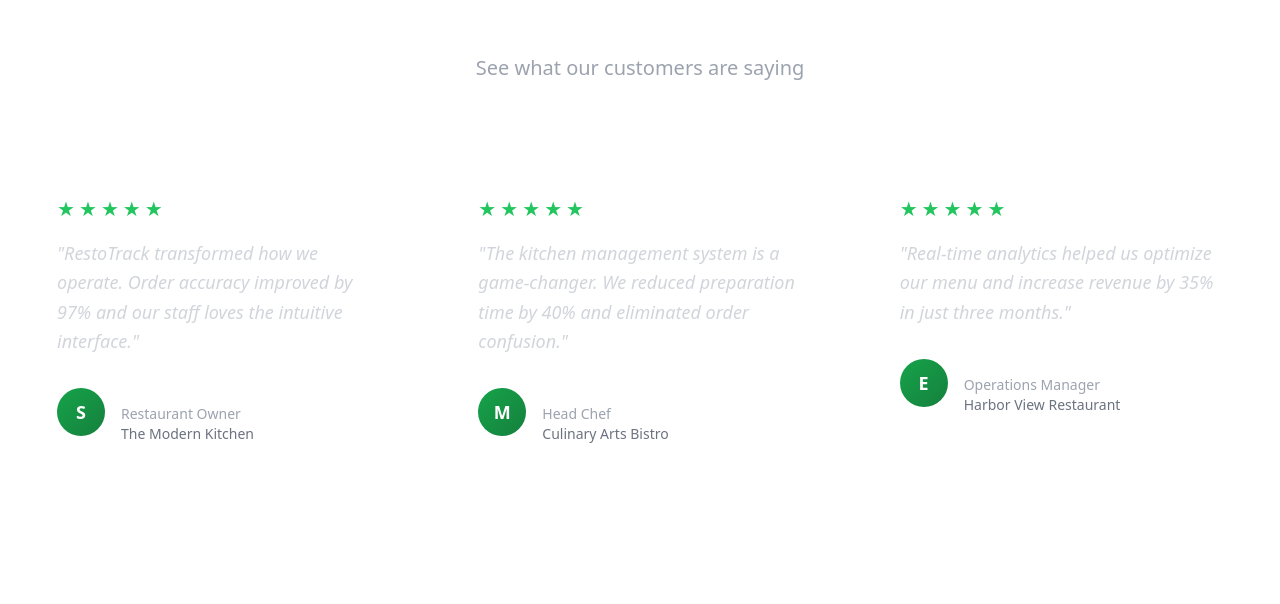
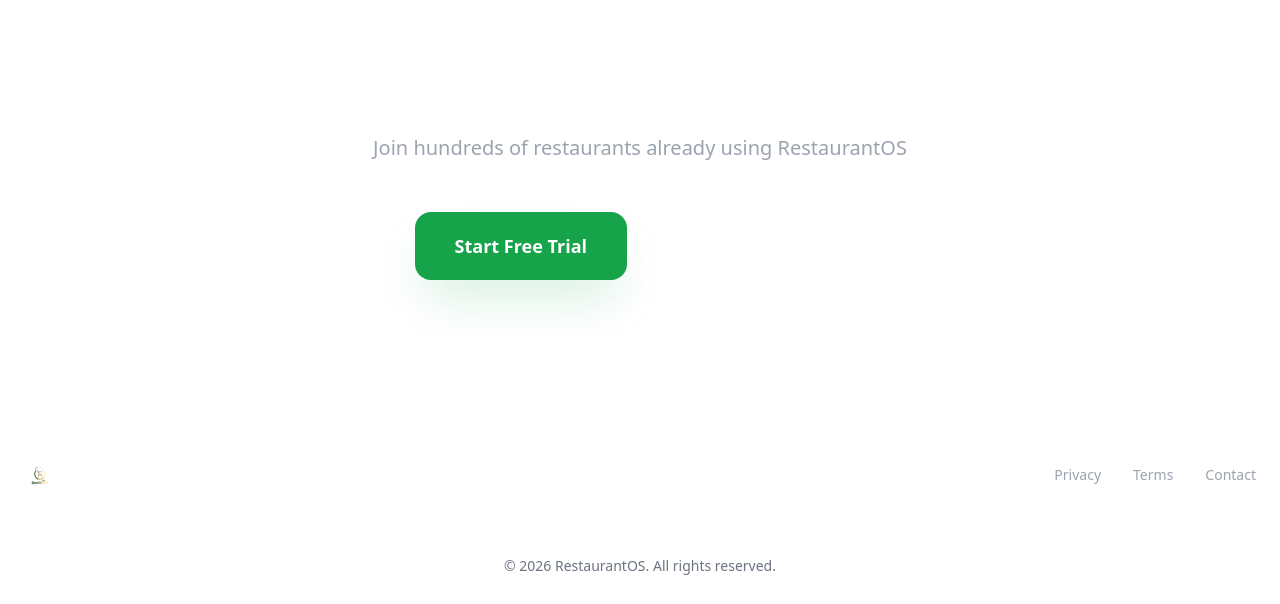
Before and after one commit to rohit27m/RestoManagement, a Next.js app in the folder client/: page / in a window 1280 px wide. Shown: the part 2193-2797 px from the top of the page. Built offline with nearby package versions, Linux system fonts and the light colour scheme.

Commit message:
Remove testimonials section and increase developer credit size
- Removed 'Trusted by restaurants' testimonials section
- Removed testimonials link from navbar
- Increased 'Developed By Rohit Munamarthi' text size (text-xl for label, text-2xl bold for name)
- Cleaned up unused testimonials array

```diff
--- a/client/app/page.tsx
+++ b/client/app/page.tsx
@@ -50,27 +50,6 @@
     },
   ];
 
-  const testimonials = [
-    {
-      name: 'Sarah Chen',
-      role: 'Restaurant Owner',
-      company: 'The Modern Kitchen',
-      quote: 'RestoTrack transformed how we operate. Order accuracy improved by 97% and our staff loves the intuitive interface.',
-    },
-    {
-      name: 'Michael Rodriguez',
-      role: 'Head Chef',
-      company: 'Culinary Arts Bistro',
-      quote: 'The kitchen management system is a game-changer. We reduced preparation time by 40% and eliminated order confusion.',
-    },
-    {
-      name: 'Emily Watson',
-      role: 'Operations Manager',
-      company: 'Harbor View Restaurant',
-      quote: 'Real-time analytics helped us optimize our menu and increase revenue by 35% in just three months.',
-    },
-  ];
-
   return (
     <>
       {/* Global Cinematic Background */}
@@ -115,7 +94,6 @@
 
           <div className="hidden md:flex items-center gap-8">
             <a href="#features" className="text-gray-400 hover:text-white transition-colors text-sm font-medium">Features</a>
-            <a href="#testimonials" className="text-gray-400 hover:text-white transition-colors text-sm font-medium">Testimonials</a>
             <Link href="/login">
               <motion.button
                 whileHover={{ scale: 1.05 }}
@@ -212,8 +190,8 @@
               transition={{ duration: 1, delay: 0.8 }}
               className="pt-8"
             >
-              <p className="text-gray-500 text-sm font-medium">
-                Developed By <span className="text-white font-semibold">Rohit Munamarthi</span>
+              <p className="text-gray-400 text-xl font-semibold">
+                Developed By <span className="text-white font-bold text-2xl">Rohit Munamarthi</span>
               </p>
             </motion.div>
           </motion.div>
@@ -272,61 +250,6 @@
                   <div className="text-5xl mb-6">{feature.icon}</div>
                   <h3 className="text-xl font-bold text-white mb-3">{feature.title}</h3>
                   <p className="text-gray-400 leading-relaxed">{feature.description}</p>
-                </div>
-              </motion.div>
-            ))}
-          </div>
-        </div>
-      </section>
-
-      {/* Testimonials Section */}
-      <section id="testimonials" className="relative py-32 px-6">
-        <div className="max-w-7xl mx-auto">
-          <motion.div
-            initial={{ opacity: 0, y: 30 }}
-            whileInView={{ opacity: 1, y: 0 }}
-            viewport={{ once: true }}
-            transition={{ duration: 0.8 }}
-            className="text-center mb-20"
-          >
-            <h2 className="text-5xl md:text-6xl font-bold text-white mb-6" style={{ letterSpacing: '-0.02em' }}>
-              Trusted by restaurants
-            </h2>
-            <p className="text-xl text-gray-400">
-              See what our customers are saying
-            </p>
-          </motion.div>
-
-          <div className="grid grid-cols-1 md:grid-cols-3 gap-8">
-            {testimonials.map((testimonial, index) => (
-              <motion.div
-                key={index}
-                initial={{ opacity: 0, y: 30 }}
-                whileInView={{ opacity: 1, y: 0 }}
-                viewport={{ once: true }}
-                transition={{ duration: 0.6, delay: index * 0.15 }}
-                className="relative p-8 rounded-2xl border border-white/5 bg-white/[0.02] hover:border-white/10 transition-all"
-              >
-                <div className="mb-6">
-                  <div className="flex gap-1 mb-4">
-                    {[...Array(5)].map((_, i) => (
-                      <span key={i} className="text-green-500 text-xl">★</span>
-                    ))}
-                  </div>
-                  <p className="text-gray-300 text-lg leading-relaxed italic">
-                    "{testimonial.quote}"
-                  </p>
-                </div>
-
-                <div className="flex items-center gap-4">
-                  <div className="w-12 h-12 rounded-full bg-gradient-to-br from-green-600 to-green-700 flex items-center justify-center text-white font-bold text-lg">
-                    {testimonial.name.charAt(0)}
-                  </div>
-                  <div>
-                    <div className="font-semibold text-white">{testimonial.name}</div>
-                    <div className="text-sm text-gray-400">{testimonial.role}</div>
-                    <div className="text-sm text-gray-500">{testimonial.company}</div>
-                  </div>
                 </div>
               </motion.div>
             ))}
```
